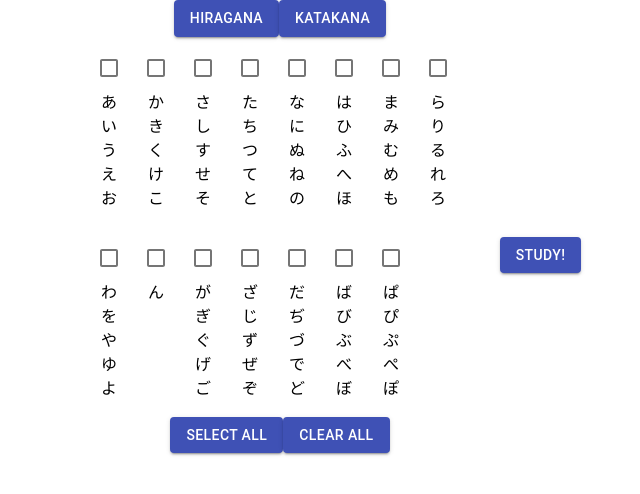
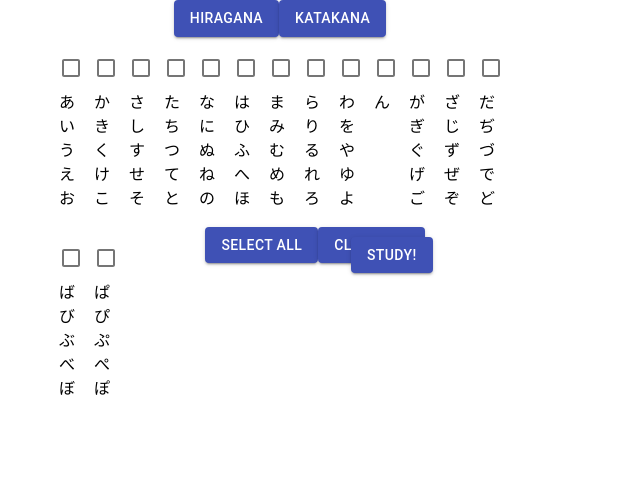
Before and after one commit to thomgardiner/hirakana, a React (Create React App) app: page / in a window 1280 px wide. Both pictures are taken after a click on the button "HIRAGANA". Shown: the top 494 px of the page, without its empty margins (360-1000 px from the left). Built offline with nearby package versions, Linux system fonts and the light colour scheme.

Commit message:
some css stuff

```diff
--- a/src/component/OptionGrid.css
+++ b/src/component/OptionGrid.css
@@ -1,5 +1,5 @@
 .options-grid{
-    width: 50%;
+    width: 60%;
     height: 200px;
     margin: auto;
 }
@@ -7,13 +7,19 @@
 .checkBox{
 
     padding: 0px;
-
+    min-height: 0;
+    min-width: 0;
 }
 
 
 .container{
     height: 180px;
+    width: 35px;
     float: left;
     margin-top: 10px;
-    margin-right: 5px;
+    margin-right: 0px;
 }
+
+.privateSwitchBase{
+    padding: 0px;
+}
--- a/src/component/OptionGrid.js
+++ b/src/component/OptionGrid.js
@@ -33,7 +33,7 @@ const OptionGrid= props => {
     //<input key={index + '-input'} type="checkbox" checked={props.studyValues[index]} onChange={() => handleCheck(row, index)}></input>
 
    return(
-      <div className="options-grid Row">
+      <div className="options-grid">
         {props.data.map((row, index) => (
             <div key={index + '_container'}className="container">
                 <Checkbox className="checkbox" key={index + '-input'} type="checkbox" checked={props.studyValues[index]} onChange={() => handleCheck(row, index)} />
```
